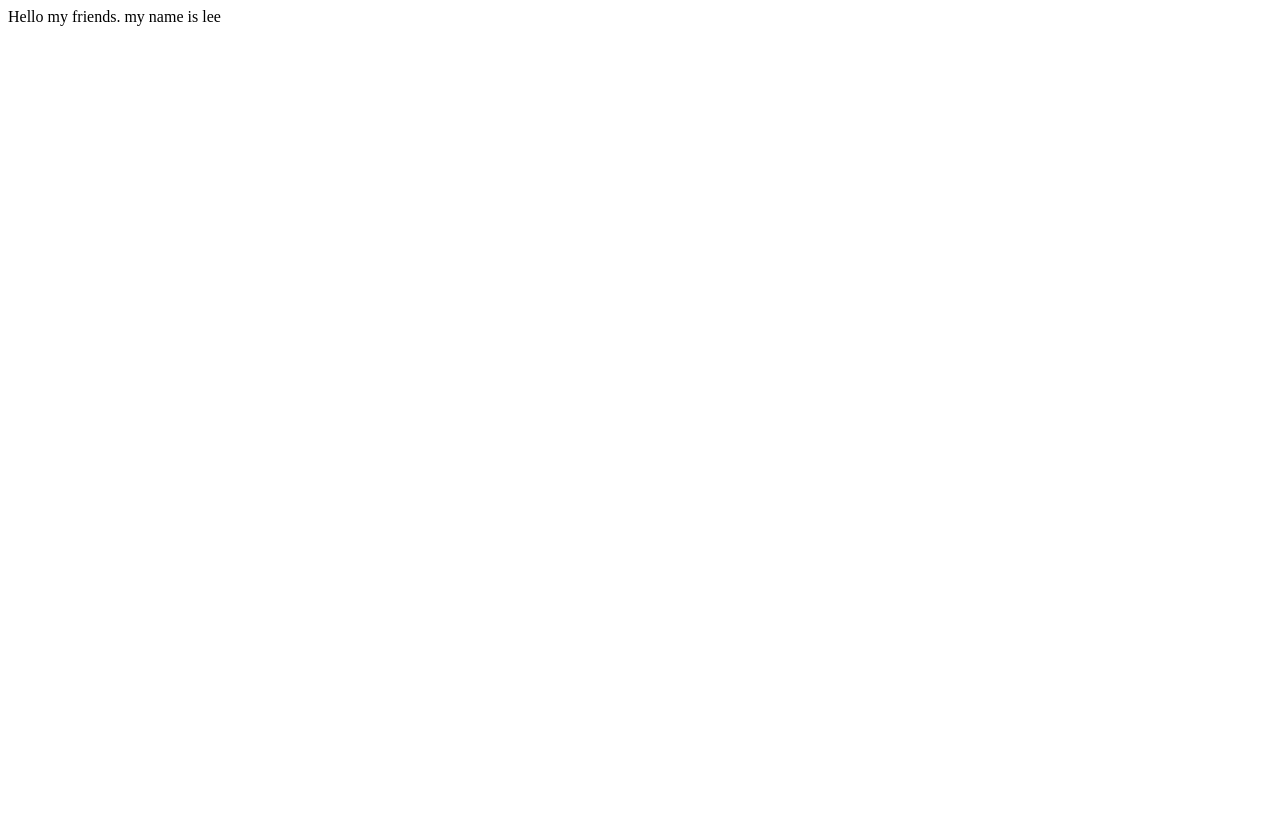
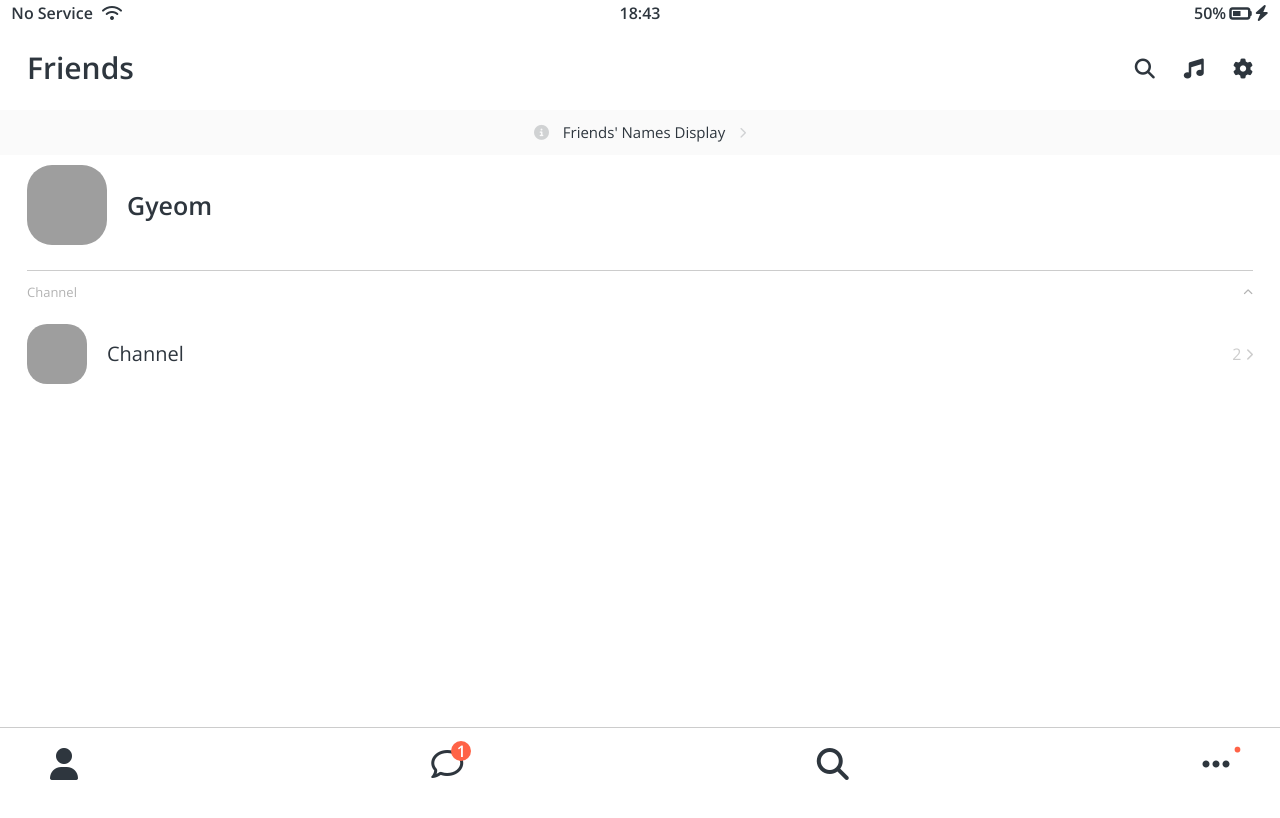
Before and after one commit to lee-tae-eon/cocoaClone, a plain HTML site: page friends.html in a window 1280 px wide. Shown: the top 818 px of the page. Drawn offline with nearby package versions, Linux system fonts and the light colour scheme; grey boxes are pictures that could not be loaded.

Commit message:
final second page

```diff
--- /dev/null
+++ b/css/components/nav-bar.css
@@ -0,0 +1,39 @@
+.nav {
+  position: fixed;
+  bottom: 0;
+  width: 100%;
+  background-color: #ffffff;
+  box-sizing: border-box;
+  border-top: 1px solid rgba(0, 0, 0, 0.2);
+  padding: 20px 50px;
+}
+.nav_list {
+  display: flex;
+  justify-content: space-between;
+}
+.nav_link {
+  color: #2e363e;
+  position: relative;
+}
+.nav_notification {
+  background-color: tomato;
+  width: 20px;
+  height: 20px;
+  border-radius: 50%;
+  display: flex;
+  justify-content: center;
+  align-items: center;
+  color: #ffffff;
+  font-weight: 600;
+  position: absolute;
+  left: 20px;
+  bottom: 20px;
+}
+.nav_ellipsis-noti {
+  color: tomato;
+  font-weight: bold;
+  font-size: 40px;
+  position: absolute;
+  bottom: 24px;
+  left: 30px;
+}
--- /dev/null
+++ b/css/components/screen-header.css
@@ -0,0 +1,13 @@
+.screen_header {
+  display: flex;
+  justify-content: space-between;
+  align-items: center;
+  padding: var(--horizontal-space);
+}
+.screen_header--title {
+  font-size: 30px;
+  font-weight: 600;
+}
+.screen_header--icons span {
+  margin-left: 25px;
+}
--- a/css/components/status-bar.css
+++ b/css/components/status-bar.css
@@ -1,7 +1,10 @@
 .status-bar {
+  width: 100%;
   display: flex;
   justify-content: center;
-  padding: 5px 3px;
+  padding: 5px 5px;
+  box-sizing: border-box;
+  font-weight: 600;
 }
 .status-bar__column {
   width: 33%;
--- /dev/null
+++ b/css/components/user-component.css
@@ -0,0 +1,40 @@
+.user-component {
+  justify-content: space-between;
+}
+.user-component,
+.user-component__column:first-child {
+  display: flex;
+  /* justify-content: flex-start; */
+  align-items: center;
+}
+.user-component__avatar {
+  width: 70px;
+  height: 70px;
+  border-radius: 25px;
+  margin-right: 20px;
+}
+.user-component__name {
+  font-weight: 600;
+  font-size: 25px;
+}
+.user-component__subtitle {
+  margin-top: 8px;
+  font-size: 14px;
+  color: rgba(0, 0, 0, 0.5);
+}
+.user-component__avatar--xl {
+  width: 80px;
+  height: 80px;
+}
+.user-component__avatar--sm {
+  width: 60px;
+  height: 60px;
+  border-radius: 20px;
+}
+.user-component__name-not-bold {
+  font-weight: 200;
+  font-size: 20px;
+}
+.user-component__column:last-child {
+  color: rgba(0, 0, 0, 0.2);
+}
--- a/css/reset.css
+++ b/css/reset.css
@@ -130,3 +130,7 @@ table {
 input:focus {
   outline: none;
 }
+a {
+  color: inherit;
+  text-decoration: none;
+}
--- /dev/null
+++ b/css/screens/friends.css
@@ -0,0 +1,29 @@
+#friends-display-link {
+  text-align: center;
+  display: block;
+  background-color: #fafafa;
+  padding: 15px 0px;
+  font-size: 15px;
+  font-weight: 500;
+  margin-bottom: 10px;
+}
+#friends-display-link i {
+  margin: 0px 10px;
+  opacity: 0.2;
+}
+.friends-screen {
+  padding: 0px var(--horizontal-space);
+}
+.friends-screen__channel {
+  margin-top: 25px;
+  padding-top: 15px;
+  border-top: 1px solid rgba(0, 0, 0, 0.2);
+}
+.friends-screen__channel-header {
+  margin-bottom: 25px;
+  display: flex;
+  justify-content: space-between;
+  align-items: center;
+  color: rgba(0, 0, 0, 0.3);
+  font-size: 13px;
+}
--- a/css/styles.css
+++ b/css/styles.css
@@ -5,10 +5,16 @@
 
 /* Components */
 @import "components/status-bar.css";
-
+@import "components/nav-bar.css";
+@import "components/screen-header.css";
+@import "components/user-component.css";
 /* Screens */
 @import "screens/login.css";
+@import "screens/friends.css";
 
 body {
+  height: 1000vh;
   font-family: "Open Sans", sans-serif;
+  color: #2e363e;
+  /* padding-top: 5px; */
 }
--- a/css/variables.css
+++ b/css/variables.css
@@ -1,3 +1,4 @@
 :root {
   --yellow: #fae100;
+  --horizontal-space: 27px;
 }
--- a/friends.html
+++ b/friends.html
@@ -1 +1,119 @@
-Hello my friends. my name is lee
+<!DOCTYPE html>
+<html lang="en">
+  <head>
+    <meta charset="UTF-8" />
+    <meta http-equiv="X-UA-Compatible" content="IE=edge" />
+    <meta name="viewport" content="width=device-width, initial-scale=1.0" />
+    <title>Welcome to cocoatalk</title>
+    <link rel="stylesheet" href="css/styles.css" />
+  </head>
+  <body>
+    <!-- 먼저 스테이터스 바를 만든다 -->
+    <div class="status-bar">
+      <!-- 와이파이 시계 배터리 등 세개의 컬럼을 만든다 -->
+      <div class="status-bar__column">
+        <span>No Service</span>
+        <!-- to do : wifi icon -->
+        <i class="fas fa-wifi"></i>
+      </div>
+      <div class="status-bar__column">
+        <span>18:43</span>
+      </div>
+      <div class="status-bar__column">
+        <span>50%</span>
+        <!-- battery icon -->
+        <i class="fas fa-battery-half fa-lg"></i>
+        <!-- lightning icon -->
+        <i class="fas fa-bolt"></i>
+      </div>
+    </div>
+
+    <header class="screen_header">
+      <h1 class="screen_header--title">Friends</h1>
+      <div class="screen_header--icons">
+        <span><i class="fas fa-search fa-lg"></i></span>
+        <span><i class="fas fa-music fa-lg"></i></span>
+        <span><i class="fas fa-cog fa-lg"></i></span>
+      </div>
+    </header>
+
+    <a id="friends-display-link" href="#">
+      <i class="fas fa-info-circle"></i>
+      Friends' Names Display
+      <i class="fas fa-chevron-right fa-xs"></i>
+    </a>
+
+    <main class="friends-screen">
+      <div class="user-component">
+        <div class="user-component__column">
+          <img
+            src="images/gyeom1.jpeg"
+            class="user-component__avatar user-component__avatar--xl"
+          />
+          <div class="user-component__text">
+            <h3 class="user-component__name">Gyeom</h3>
+            <!-- <h6 class="user-component__subtitle">this text whatever</h6> -->
+          </div>
+        </div>
+        <div class="user-component__column"></div>
+      </div>
+      <div class="friends-screen__channel">
+        <div class="friends-screen__channel-header">
+          <span>Channel</span>
+          <i class="fas fa-chevron-up fa-xs"></i>
+        </div>
+        <div class="user-component">
+          <div class="user-component__column">
+            <img
+              src="images/gyeom1.jpeg"
+              class="user-component__avatar user-component__avatar--sm"
+            />
+            <div class="user-component__text">
+              <h3 class="user-component__name user-component__name-not-bold">
+                Channel
+              </h3>
+              <!-- <h6 class="user-component__subtitle">this text whatever</h6> -->
+            </div>
+          </div>
+          <div class="user-component__column">
+            <span>2</span>
+            <i class="fas fa-chevron-right fa-xs"></i>
+          </div>
+        </div>
+      </div>
+    </main>
+
+    <nav class="nav">
+      <ul class="nav_list">
+        <li class="nav_btn">
+          <a class="nav_link" href="friends.html">
+            <i class="fas fa-user fa-2x"></i>
+          </a>
+        </li>
+        <li class="nav_btn">
+          <a class="nav_link" href="#">
+            <span class="nav_notification">1</span>
+            <i class="far fa-comment fa-2x"></i>
+          </a>
+        </li>
+        <li class="nav_btn">
+          <a class="nav_link" href="#">
+            <i class="fas fa-search fa-2x"></i>
+          </a>
+        </li>
+        <li class="nav_btn">
+          <a class="nav_link" href="#">
+            <span class="nav_ellipsis-noti">.</span>
+            <i class="fas fa-ellipsis-h fa-2x"></i>
+          </a>
+        </li>
+      </ul>
+    </nav>
+
+    <!-- font awesome 아이콘을 사용하기 위한 script -->
+    <script
+      src="https://kit.fontawesome.com/336cf39492.js"
+      crossorigin="anonymous"
+    ></script>
+  </body>
+</html>
```
Also changed, not shown: index.html (+2 -4 lines), 1 other file.
